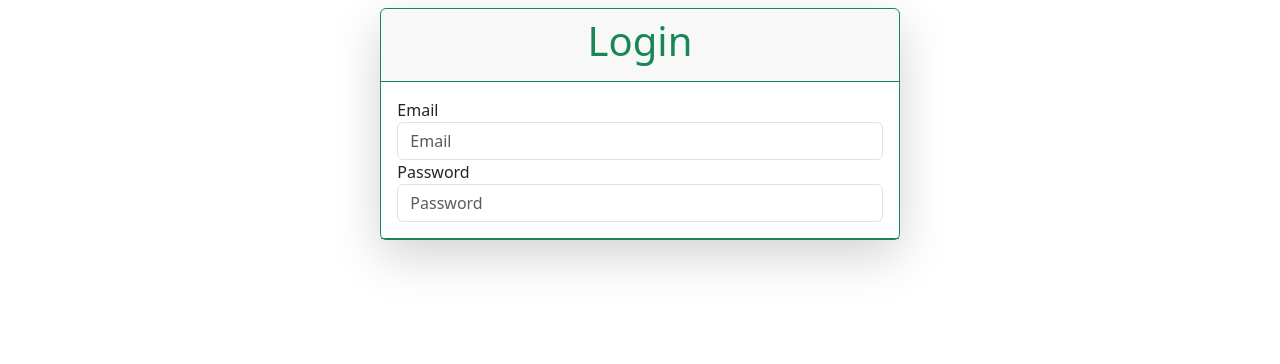
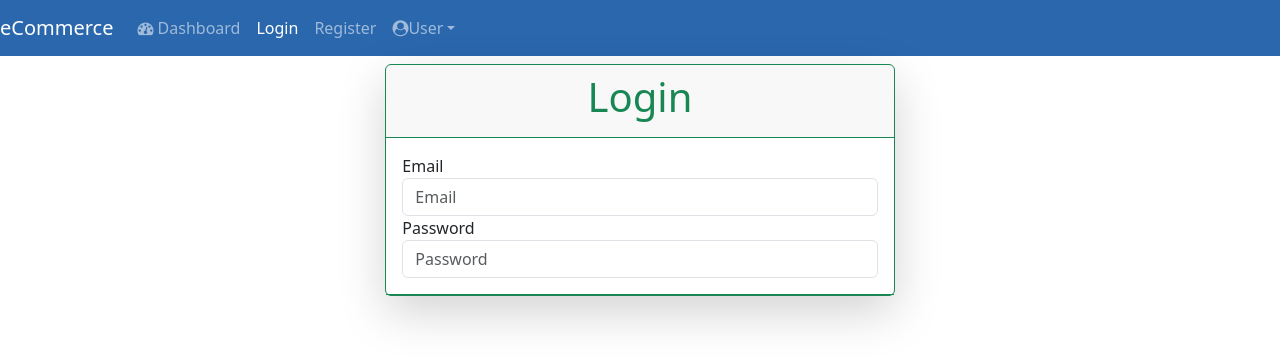
Before and after one commit to javabynilesh/ecommerce-app, a React (Create React App) app: page /#/ in a window 1280 px wide. Shown: the top 364 px of the page. Built offline with nearby package versions, Linux system fonts and the light colour scheme.

Commit message:
useeffect hook run on each render, update and mount phase

```diff
--- a/package.json
+++ b/package.json
@@ -3,9 +3,9 @@
   "version": "0.1.0",
   "private": true,
   "dependencies": {
+    "@popperjs/core": "^2.11.8",
     "@testing-library/dom": "^10.4.1",
     "@testing-library/jest-dom": "^6.9.1",
-    "@testing-library/react": "^16.3.2",
     "@testing-library/user-event": "^13.5.0",
     "bootstrap": "^5.3.8",
     "font-awesome": "^4.7.0",
@@ -13,6 +13,7 @@
     "popper.js": "^1.16.1",
     "react": "^17.0.1",
     "react-dom": "^17.0.1",
+    "react-router-dom": "^5.3.4",
     "react-scripts": "5.0.1",
     "web-vitals": "^2.1.4"
   },
@@ -39,5 +40,8 @@
       "last 1 firefox version",
       "last 1 safari version"
     ]
+  },
+  "devDependencies": {
+    "@testing-library/react": "^12.1.5"
   }
 }
--- a/src/App.jsx
+++ b/src/App.jsx
@@ -1,7 +1,25 @@
 import React from "react";
 import Login from "./Login";
+import Register from "./Register";
+import Dashboard from "./Dashboard";
+import NoMatchPage from "./NoMatchPage";
+import { HashRouter } from "react-router-dom";
+import {Route, Switch} from "react-router";
+import NavBar from "./NavBar";
 
 function App() {
-    return <Login/>;
+    return(
+        <HashRouter>
+            <NavBar />
+            <div className="container-fluid">
+                <Switch>
+                    <Route path="/" exact={true} component={Login} />
+                    <Route path="/register" component={Register} />
+                    <Route path="/dashboard" component={Dashboard} />
+                    <Route path="*" component={NoMatchPage} />
+                </Switch>
+            </div>
+        </HashRouter>
+    )
 }
 export default App;
--- /dev/null
+++ b/src/Dashboard.jsx
@@ -0,0 +1,11 @@
+import React from 'react';
+
+let Dashboard = () => {
+    return (
+        <div>
+            <h1>Dashboard</h1>
+        </div>
+    );
+}
+
+export default Dashboard;
--- a/src/Login.jsx
+++ b/src/Login.jsx
@@ -1,8 +1,24 @@
-import React, { useState } from "react";
+import React, { useEffect, useState } from "react";
 
 let Login = () =>{
     let [email, setEmail] = useState("");
     let [password, setPassword] = useState("");
+
+    //executes on each render (initial render and state update)
+    useEffect(()=>{
+      console.log("nothing dependencies")
+    });
+
+    //execute only on state update of email and password (and also with initial render) -- componentDidUpdate
+    useEffect(()=>{
+      console.log("with dependencies array")
+    },[email,password]);
+
+    //execute only once - on initial render -- componentDidMount
+    useEffect(()=>{
+      // load dta from db
+      console.log("with empty dependencies array")
+    },[]);
 
     return <div className="row">
       <div className="col-lg-5 col-md-7 mx-auto">
--- /dev/null
+++ b/src/NavBar.jsx
@@ -0,0 +1,83 @@
+import React from "react";
+import { NavLink } from "react-router-dom";
+
+let NavBar = () => {
+  return (
+    <nav className="navbar navbar-expand-lg navbar-dark bg-dark navbar-style">
+      <a className="navbar-brand" href="/#">
+        eCommerce
+      </a>
+      <button
+        className="navbar-toggler"
+        type="button"
+        data-toggle="collapse"
+        data-target="#navbarSupportedContent"
+        aria-controls="navbarSupportedContent"
+        aria-expanded="false"
+        aria-label="Toggle navigation"
+      >
+        <span className="navbar-toggler-icon"></span>
+      </button>
+
+      <div className="collapse navbar-collapse" id="navbarSupportedContent">
+        <ul className="navbar-nav mr-auto">
+          <li className="nav-item">
+            <NavLink
+              className="nav-link"
+              to="/dashboard"
+              activeClassName="active"
+            >
+              <i className="fa fa-dashboard"></i> Dashboard
+            </NavLink>
+          </li>
+          <li>
+            <NavLink
+              className="nav-link"
+              to="/"
+              activeClassName="active"
+              exact={true}
+            >
+              Login
+            </NavLink>
+          </li>
+          <li>
+            <NavLink
+              className="nav-link"
+              to="/register"
+              activeClassName="active"
+            >
+              Register
+            </NavLink>
+          </li>
+        </ul>
+
+        {/* right box starts */}
+        <div style={{ marginRight: 100 }}>
+          <ul className="navbar-nav">
+            <li className="nav-item dropdown">
+              <a
+                className="nav-link dropdown-toggle"
+                href="/#"
+                id="navbarDropdown"
+                role="button"
+                data-toggle="dropdown"
+                aria-haspopup="true"
+                aria-expanded="false"
+              >
+                <i className="fa fa-user-circle"></i>User
+              </a>
+              <div className="dropdown-menu" aria-labelledby="navbarDropdown">
+                <a className="dropdown-item" href="/#">
+                  Logout
+                </a>
+              </div>
+            </li>
+          </ul>
+        </div>
+        {/* right box ends */}
+      </div>
+    </nav>
+  );
+};
+
+export default NavBar;
--- /dev/null
+++ b/src/NoMatchPage.jsx
@@ -0,0 +1,11 @@
+import React from 'react';
+
+function NoMatchPage(props) {
+    return (
+        <div>
+            <h1>No Match Page</h1>
+        </div>
+    );
+}
+
+export default NoMatchPage;
--- /dev/null
+++ b/src/Register.jsx
@@ -0,0 +1,11 @@
+import React from 'react';
+
+let Register = () => {
+    return (
+        <div>
+            <h1>Register</h1>
+        </div>
+    );
+}
+
+export default Register;
--- a/src/index.css
+++ b/src/index.css
@@ -0,0 +1,3 @@
+.navbar-style {
+  background-color: #2a67ad !important;
+}
```
Also changed, not shown: src/index.js (+5 -2 lines), 1 other file (tests, documents, lock files or other folders).
